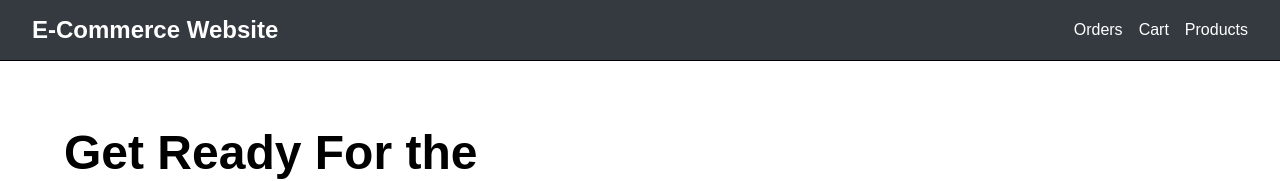
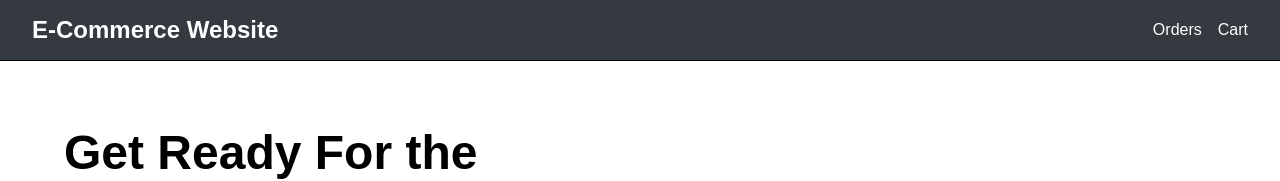
Before and after one commit to Qu-Ack/opensource_starter, a website: page public/index.html in a window 1280 px wide. Shown: the top 181 px of the page. Drawn offline with Linux system fonts and the light colour scheme.

Commit message:
fix: remove products page link from navbar without breaking the layout

```diff
--- a/public/index.html
+++ b/public/index.html
@@ -14,7 +14,6 @@
       <a class="nav-logo" href="./index.html">E-Commerce Website</a>
       <div class="nav-right">
         <a class="nav-orders" href="orders.html">Orders</a><a href="cart.html" class="nav-cart">Cart</a>
-        <a class="nav-products" href="products.html">Products</a>
       </div>
     </nav>
 
```
Also changed, not shown: public/cart.html (+1 -2 lines), public/orders.html (+0 -1 lines).
